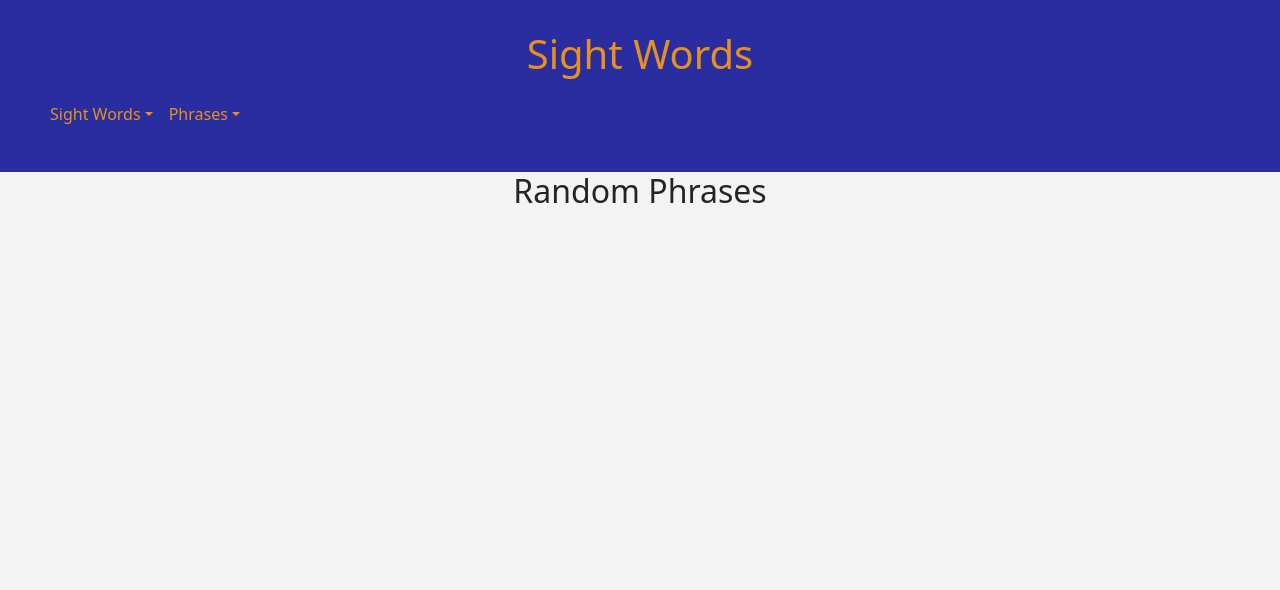
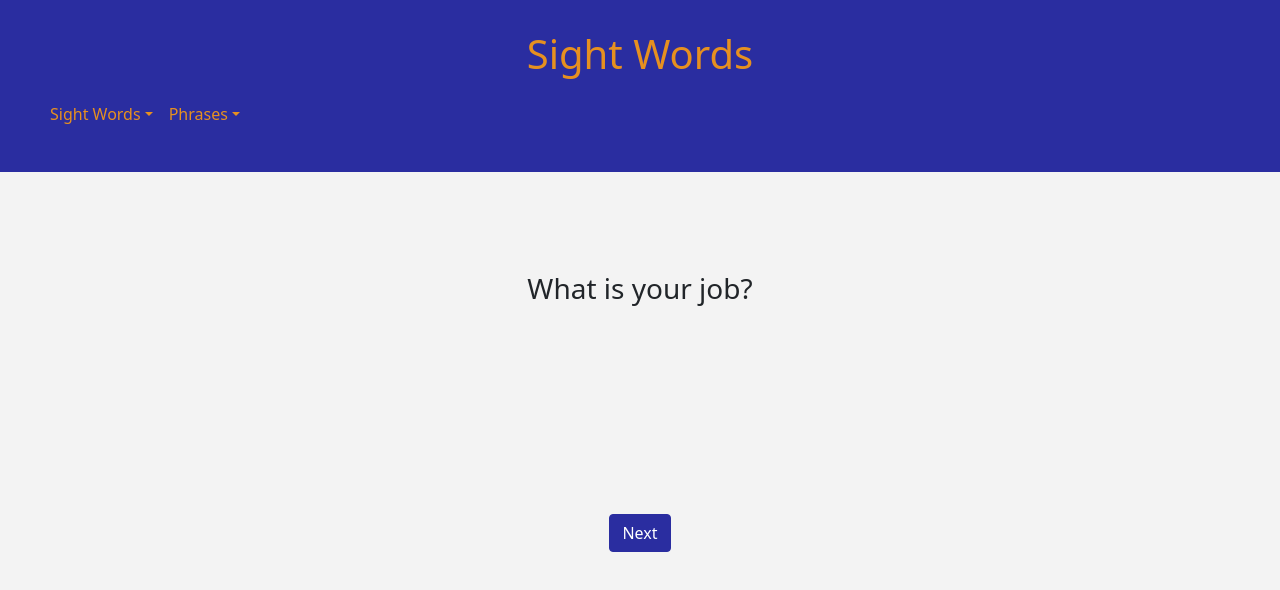
Before and after one commit to Donatron/sight-words, a React (Create React App) app: page /random-phrases in a window 1280 px wide. Shown: the top 590 px of the page. Built offline with nearby package versions, Linux system fonts and the light colour scheme.

Commit message:
phrase-list: updated phrases and randomphrases to display phrase data

```diff
--- a/src/components/Navigation.js
+++ b/src/components/Navigation.js
@@ -1,6 +1,6 @@
 import React from 'react';
 import { Link } from 'react-router-dom';
-import { Navbar, NavbarToggler, Collapse, Nav, NavItem, NavLink, UncontrolledDropdown, DropdownToggle, DropdownMenu, DropdownItem } from 'reactstrap';
+import { Navbar, NavbarToggler, Collapse, Nav, NavItem, UncontrolledDropdown, DropdownToggle, DropdownMenu, DropdownItem } from 'reactstrap';
 
 const Navigation = () => {
   return (
@@ -24,7 +24,7 @@ const Navigation = () => {
               >
                 Sight Words
               </DropdownToggle>
-              <DropdownMenu right>
+              <DropdownMenu end>
                 <DropdownItem>
                   <NavItem>
                     <Link to="/">
@@ -58,7 +58,7 @@ const Navigation = () => {
               >
                 Phrases
               </DropdownToggle>
-              <DropdownMenu right>
+              <DropdownMenu end>
                 <DropdownItem>
                   <NavItem>
                     <Link to="/phrases">
--- /dev/null
+++ b/src/components/Phrase.js
@@ -0,0 +1,13 @@
+import React from 'react';
+
+const Phrase = ({ phrase }) => {
+  const { value } = phrase;
+
+  return (
+    <div className="">
+      <h3>{value}</h3>
+    </div>
+  );
+}
+
+export default Phrase;
--- a/src/components/Phrases.js
+++ b/src/components/Phrases.js
@@ -1,12 +1,37 @@
-import React from 'react';
+import React, { useState } from 'react';
 import { Container, Row, Col } from 'reactstrap';
+import { FontAwesomeIcon } from '@fortawesome/react-fontawesome';
+import { faArrowAltCircleRight, faArrowAltCircleLeft } from '@fortawesome/free-solid-svg-icons';
+
+import LoadingSpinner from './LoadingSpinner';
+import Phrase from './Phrase';
+
+import phraseListData from '../data/phrasesData.json';
 
 const Phrases = () => {
+  const { phrases } = phraseListData;
+
+  const [phraseIndex, setPhraseIndex] = useState(0);
+
+  const incrementPhraseIndex = () => {
+    setPhraseIndex(phraseIndex + 1);
+  }
+
+  const decrementPhraseIndex = () => {
+    setPhraseIndex(phraseIndex - 1);
+  }
+
+  if (!phrases.length) return <LoadingSpinner />
+
   return (
     <Container className="site-content">
       <Row className="site-content_content">
-        <Col>
-          <h2>Phrase List</h2>
+        <Col xs={12} >
+          <Phrase phrase={phrases[phraseIndex]} />
+        </Col>
+        <Col xs={6} className="site-content_content-buttons">
+          {phraseIndex > 0 ? phraseIndex < phrases.length ? <FontAwesomeIcon icon={faArrowAltCircleLeft} onClick={decrementPhraseIndex} className="site-content_content-buttons-left" /> : null : null}
+          {phraseIndex < phrases.length - 1 ? <FontAwesomeIcon icon={faArrowAltCircleRight} onClick={incrementPhraseIndex} className="site-content_content-buttons-right" /> : null}
         </Col>
       </Row>
     </Container>
--- a/src/components/RandomPhrases.js
+++ b/src/components/RandomPhrases.js
@@ -1,16 +1,34 @@
-import React from 'react';
-import { Container, Row, Col } from 'reactstrap';
+import React, { useState } from 'react';
+import { Container, Row, Col, Button } from 'reactstrap';
+
+import phraseListData from '../data/phrasesData.json';
+import Phrase from './Phrase';
 
 const RandomPhrases = () => {
+  const { phrases } = phraseListData;
+
+  const generateRandomPhraseIndex = () => {
+    return Math.floor(Math.random() * (phrases.length - 1));
+  }
+
+  const [phraseIndex, setPhraseIndex] = useState(generateRandomPhraseIndex());
+
+  const handleClick = () => {
+    setPhraseIndex(generateRandomPhraseIndex());
+  }
+
   return (
     <Container className="site-content">
       <Row className="site-content_content">
-        <Col>
-          <h2>Random Phrases</h2>
+        <Col xs={12} >
+          <Phrase phrase={phrases[phraseIndex]} />
+        </Col>
+        <Col xs={6} className="site-content_content-buttons">
+          <Button color="primary" onClick={handleClick}>Next</Button>
         </Col>
       </Row>
     </Container>
-  )
+  );
 }
 
 export default RandomPhrases;
--- a/src/components/UpdatePhraseList.js
+++ b/src/components/UpdatePhraseList.js
@@ -5,7 +5,7 @@ const UpdatePhraseList = () => {
   return (
     <Container className="site-content">
       <Row className="site-content_content">
-        <Col>
+        <Col xs={12}>
           <h2>Update Phrase List</h2>
         </Col>
       </Row>
--- a/src/components/UpdateWordList.js
+++ b/src/components/UpdateWordList.js
@@ -5,7 +5,7 @@ const UpdateWordList = () => {
   return (
     <Container className="site-content">
       <Row className="site-content_content">
-        <Col>
+        <Col xs={12}>
           <h2>Update Word List</h2>
         </Col>
       </Row>
```
